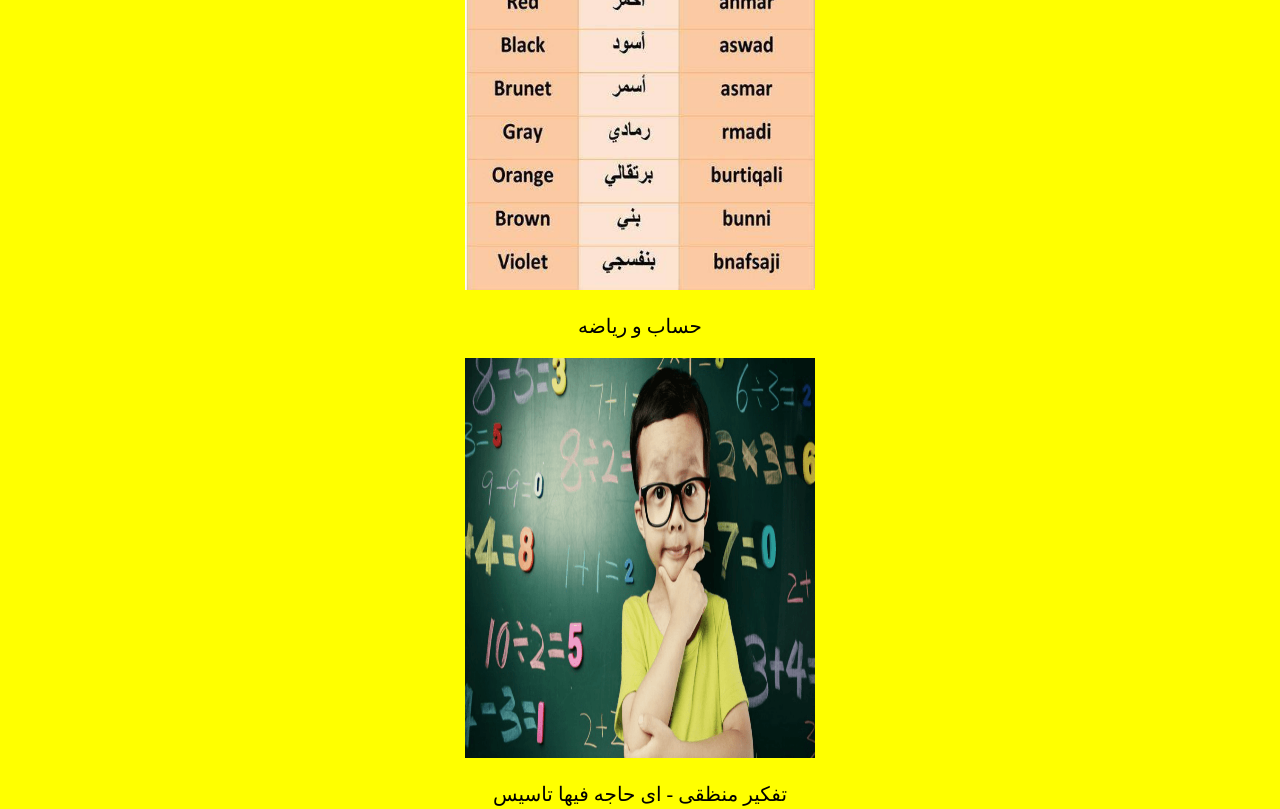
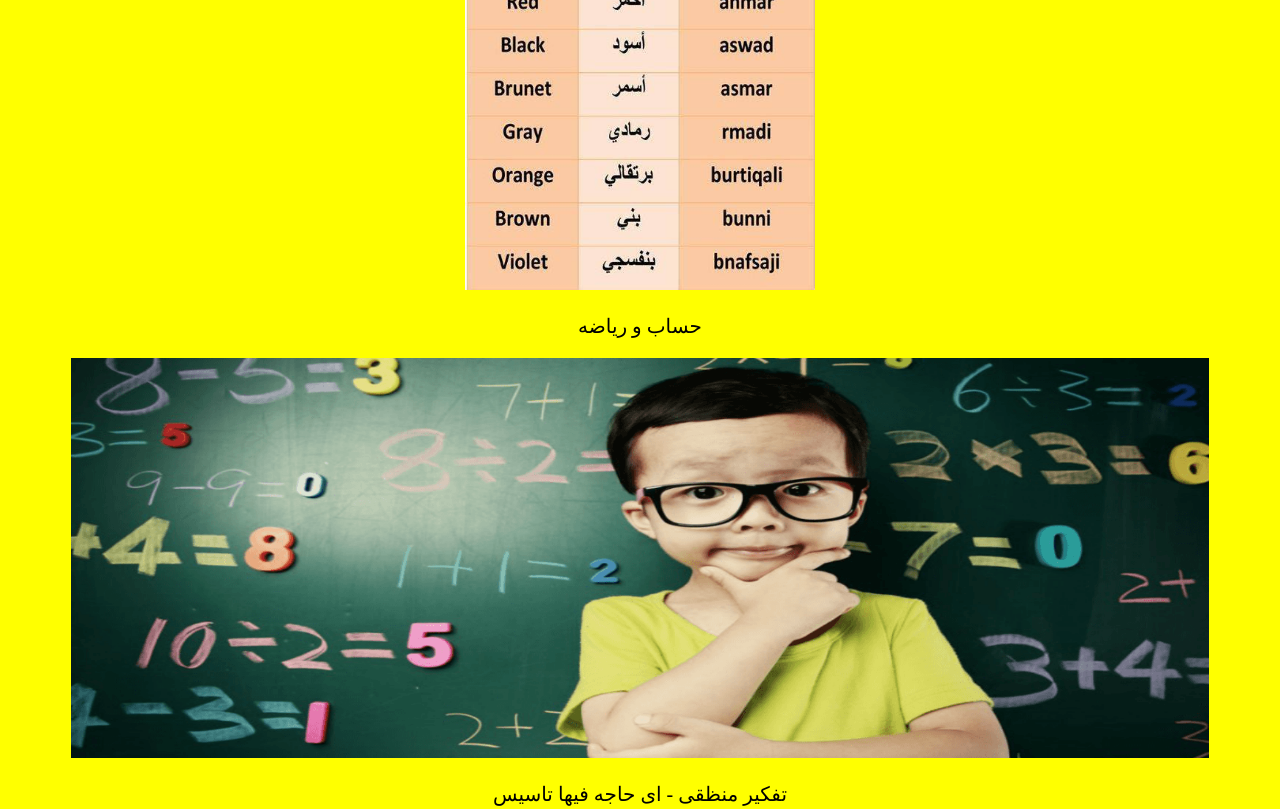
Before and after one commit to mohamedhaffiz/zeinab, a plain HTML site: page index.html in a window 1280 px wide. Shown: the part 874-1683 px from the top of the page. Drawn offline with Linux system fonts and the light colour scheme.

Commit message:
style.css

```diff
--- a/style.css
+++ b/style.css
@@ -26,7 +26,7 @@ h2 {
 
 #math {
     height: 400px;
-    width: 350px;
+    width: 90%;
 }
 #thinking {
     height: 30%;
```
